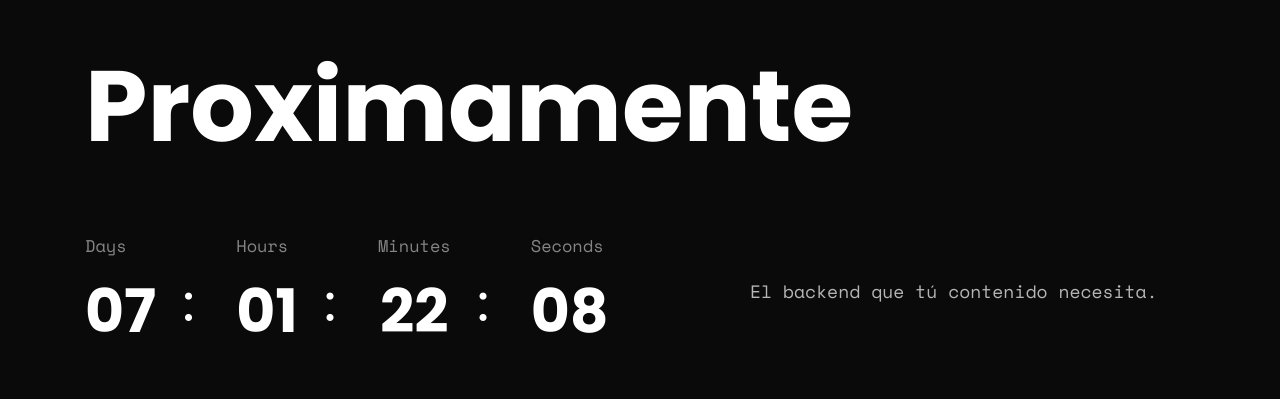
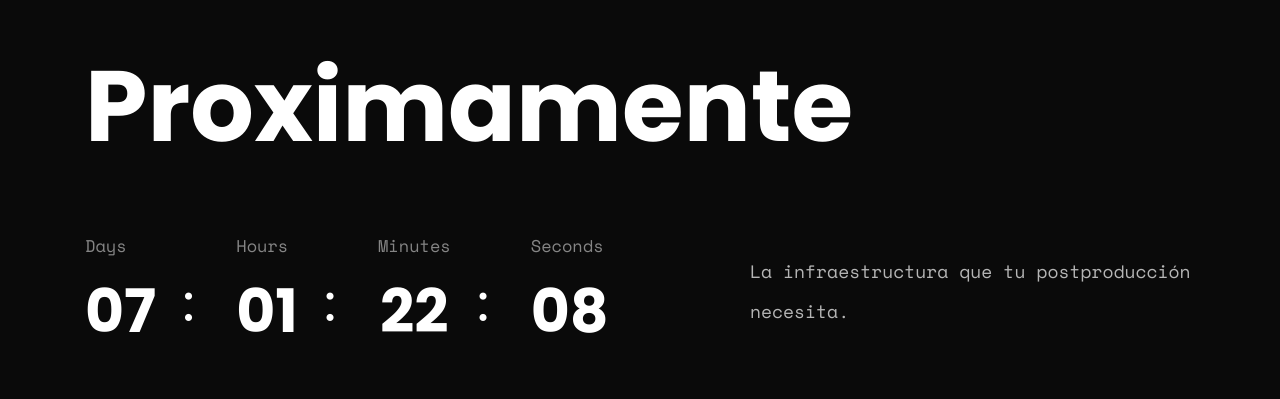
Before and after one commit to soyfranramos/obsidiabox, a plain HTML site: page index.html in a window 1280 px wide. Shown: the part 179-578 px from the top of the page. Drawn offline with nearby package versions, Linux system fonts and the light colour scheme.

Commit message:
Update index.html

```diff
--- a/index.html
+++ b/index.html
@@ -51,7 +51,7 @@
               <div class="col-xl-5 col-lg-5 text">
                 <!-- desc strat  -->
                 <p class="wow fadeInLeft" data-wow-delay=".4s">
-                  El backend que tú contenido necesita.
+                  La infraestructura que tu postproducción necesita.
                 </p>
                 <!-- desc end  -->
               </div>
```
